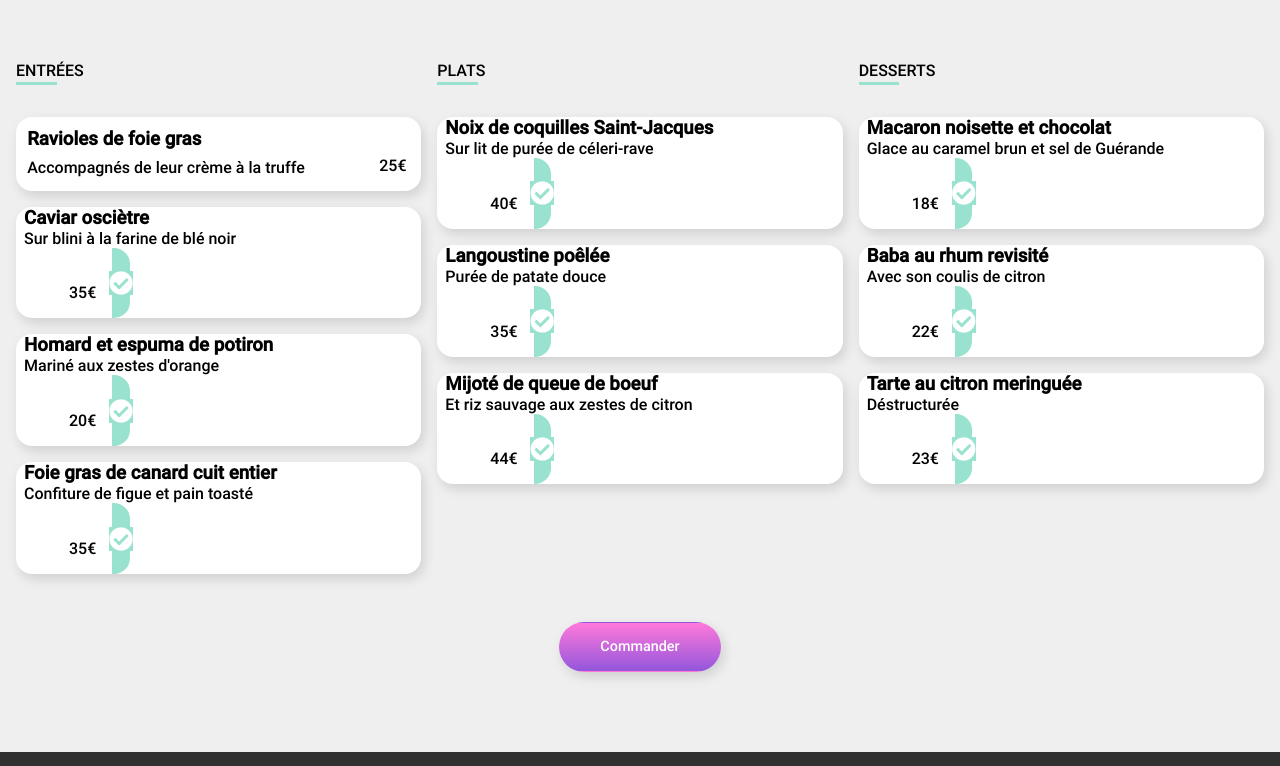
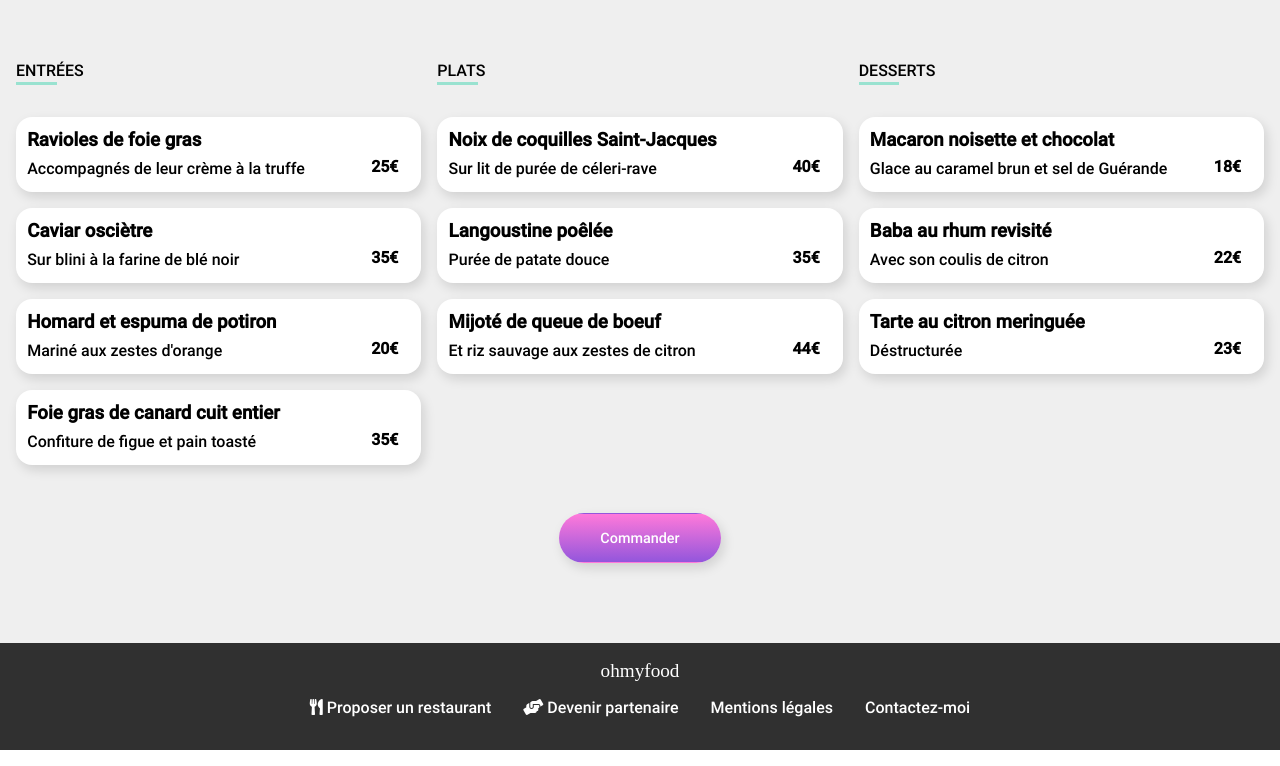
Before and after one commit to FrekoJazz/JasonCrosTirard_3_21092021., a plain HTML site: page menu-la-note-enchantee.html in a window 1280 px wide. Shown: the part 701-1467 px from the top of the page. Drawn offline with Linux system fonts and the light colour scheme; a web font is replaced by a local one.

Commit message:
menu resaturant ok !

```diff
--- a/menu-la-note-enchantee.html
+++ b/menu-la-note-enchantee.html
@@ -68,134 +68,135 @@
                                     </div>
                                 </div>
                             </article>
-                            <article class="small-card small-card__2">
-                                <div class="box-small-card">
-                                    <div class="box-small-card__text">
+                            <article class="box-small-card small-card small-card__2">
+                                <div class="box-small-card__paragraphe">
                                     <h3 class="small-card__title">Caviar osciètre</h3>
                                     <p class="small-card__text">Sur blini à la farine de blé noir</p>
                                 </div>
                                 <div class="box-small-card__price">
                                     <p class="small-card__price">35€</p>
-                                        <div class="box-small-card__box-green"><i
-                                                class="fas fa-check-circle box-small-card__circle"></i></div>
+                                </div>
+                                <div class="box-small-card__box-green">
+                                    <div class="box-small-card__check">
+                                        <div><i class="fas fa-check-circle box-small-card__circle"></i></div>
                                     </div>
                                 </div>
                             </article>
-                            <article class="small-card small-card__3">
-                                <div class="box-small-card">
-                                    <div class="box-small-card__text">
+                            <article class="box-small-card small-card small-card__3">
+                                <div class="box-small-card__paragraphe">
                                     <h3 class="small-card__title">Homard et espuma de potiron</h3>
                                     <p class="small-card__text">Mariné aux zestes d'orange</p>
                                 </div>
                                 <div class="box-small-card__price">
                                     <p class="small-card__price">20€</p>
-                                        <div class="box-small-card__box-green"><i
-                                                class="fas fa-check-circle box-small-card__circle"></i>
                                 </div>
+                                <div class="box-small-card__box-green">
+                                    <div class="box-small-card__check">
+                                        <div><i class="fas fa-check-circle box-small-card__circle"></i></div>
                                     </div>
                                 </div>
                             </article>
-                            <article class="small-card small-card__4">
-                                <div class="box-small-card">
-                                    <div class="box-small-card__text">
+                            <article class="box-small-card small-card small-card__4">
+                                <div class="box-small-card__paragraphe">
                                     <h3 class="small-card__title">Foie gras de canard cuit entier</h3>
                                     <p class="small-card__text">Confiture de figue et pain toasté</p>
                                 </div>
                                 <div class="box-small-card__price">
                                     <p class="small-card__price">35€</p>
-                                        <div class="box-small-card__box-green"><i
-                                                class="fas fa-check-circle box-small-card__circle"></i>
                                 </div>
+                                <div class="box-small-card__box-green">
+                                    <div class="box-small-card__check">
+                                        <div><i class="fas fa-check-circle box-small-card__circle"></i></div>
                                     </div>
                                 </div>
                             </article>
                         </div>
                         <div class="groupe-menu">
                             <h2 class="menu__title">PLATS</h2>
-                            <article class="small-card small-card__1">
-                                <div class="box-small-card">
-                                    <div class="box-small-card__text">
+                            <article class="box-small-card small-card small-card__1">
+                                <div class="box-small-card__paragraphe">
                                     <h3 class="small-card__title">Noix de coquilles Saint-Jacques</h3>
                                     <p class="small-card__text">Sur lit de purée de céleri-rave</p>
                                 </div>
                                 <div class="box-small-card__price">
                                     <p class="small-card__price">40€</p>
-                                        <div class="box-small-card__box-green"><i
-                                                class="fas fa-check-circle box-small-card__circle"></i>
                                 </div>
+                                <div class="box-small-card__box-green">
+                                    <div class="box-small-card__check">
+                                        <div><i class="fas fa-check-circle box-small-card__circle"></i></div>
                                     </div>
                                 </div>
                             </article>
-                            <article class="small-card small-card__2">
-                                <div class="box-small-card">
-                                    <div class="box-small-card__text">
+                            <article class="box-small-card small-card small-card__2">
+                                <div class="box-small-card__paragraphe">
                                     <h3 class="small-card__title">Langoustine poêlée</h3>
                                     <p class="small-card__text">Purée de patate douce</p>
                                 </div>
                                 <div class="box-small-card__price">
                                     <p class="small-card__price">35€</p>
-                                        <div class="box-small-card__box-green"><i
-                                                class="fas fa-check-circle box-small-card__circle"></i>
                                 </div>
+                                <div class="box-small-card__box-green">
+                                    <div class="box-small-card__check">
+                                        <div><i class="fas fa-check-circle box-small-card__circle"></i></div>
                                     </div>
                                 </div>
                             </article>
-                            <article class="small-card small-card__3">
-                                <div class="box-small-card">
-                                    <div class="box-small-card__text">
+                            <article class="box-small-card small-card small-card__3">
+                                <div class="box-small-card__paragraphe">
                                     <h3 class="small-card__title">Mijoté de queue de boeuf</h3>
                                     <p class="small-card__text">Et riz sauvage aux zestes de citron</p>
                                 </div>
                                 <div class="box-small-card__price">
                                     <p class="small-card__price">44€</p>
-                                        <div class="box-small-card__box-green"><i
-                                                class="fas fa-check-circle box-small-card__circle"></i>
                                 </div>
+                                <div class="box-small-card__box-green">
+                                    <div class="box-small-card__check">
+                                        <div><i class="fas fa-check-circle box-small-card__circle"></i></div>
                                     </div>
                                 </div>
                             </article>
                         </div>
                         <div class="groupe-menu">
                             <h2 class="menu__title">DESSERTS</h2>
-                            <article class="small-card small-card__1">
-                                <div class="box-small-card">
-                                    <div class="box-small-card__text">
+                            <article class="box-small-card small-card small-card__1">
+                                <div class="box-small-card__paragraphe">
                                     <h3 class="small-card__title">Macaron noisette et chocolat</h3>
                                     <p class="small-card__text">Glace au caramel brun et sel de Guérande</p>
                                 </div>
                                 <div class="box-small-card__price">
                                     <p class="small-card__price">18€</p>
-                                        <div class="box-small-card__box-green"><i
-                                                class="fas fa-check-circle box-small-card__circle"></i>
                                 </div>
+                                <div class="box-small-card__box-green">
+                                    <div class="box-small-card__check">
+                                        <div><i class="fas fa-check-circle box-small-card__circle"></i></div>
                                     </div>
                                 </div>
                             </article>
-                            <article class="small-card small-card__2">
-                                <div class="box-small-card">
-                                    <div class="box-small-card__text">
+                            <article class="box-small-card small-card small-card__2">
+                                <div class="box-small-card__paragraphe">
                                     <h3 class="small-card__title">Baba au rhum revisité</h3>
                                     <p class="small-card__text">Avec son coulis de citron</p>
                                 </div>
                                 <div class="box-small-card__price">
                                     <p class="small-card__price">22€</p>
-                                        <div class="box-small-card__box-green"><i
-                                                class="fas fa-check-circle box-small-card__circle"></i>
                                 </div>
+                                <div class="box-small-card__box-green">
+                                    <div class="box-small-card__check">
+                                        <div><i class="fas fa-check-circle box-small-card__circle"></i></div>
                                     </div>
                                 </div>
                             </article>
-                            <article class="small-card small-card__3">
-                                <div class="box-small-card">
-                                    <div class="box-small-card__text">
+                            <article class="box-small-card small-card small-card__3">
+                                <div class="box-small-card__paragraphe">
                                     <h3 class="small-card__title">Tarte au citron meringuée</h3>
                                     <p class="small-card__text">Déstructurée</p>
                                 </div>
                                 <div class="box-small-card__price">
                                     <p class="small-card__price">23€</p>
-                                        <div class="box-small-card__box-green"><i
-                                                class="fas fa-check-circle box-small-card__circle"></i>
                                 </div>
+                                <div class="box-small-card__box-green">
+                                    <div class="box-small-card__check">
+                                        <div><i class="fas fa-check-circle box-small-card__circle"></i></div>
                                     </div>
                                 </div>
                             </article>
--- a/sass/layout/_menu-restaurant.scss
+++ b/sass/layout/_menu-restaurant.scss
@@ -76,6 +76,7 @@
     &__price {
         padding: 0 0 1rem;
         margin-right: 1rem;
+        font-weight: bold;
     }
 
     @keyframes apparition {
@@ -96,20 +97,11 @@
     width: 100%;
     cursor: pointer;
     overflow: hidden;
-    &:hover {
-        & .box-small-card__paragraphe {
-            width: 60%;
-        }
-    }
-    &:hover {
-        & .box-small-card__price {
-            transform: translateX(0px);
-            width: 10%;
-        }
-    }
+
     &:hover {
         & .box-small-card__box-green {
-            margin-right: 0rem;
+            width:35%;
+
         }
     }
     &:hover {
@@ -133,31 +125,30 @@
 
     }
     &__price {
-        width: 22%;
+        width: 15%;
         display: flex;
-        align-items: flex-end;
-        transform: translateX(45px);
-        transition: transform 350ms ease-in-out;
+        justify-content: flex-end;
     }
     &__box-green {
         display: flex;
-        justify-content: center;
-        width: 20%;
-        padding: 1.4rem 0rem;
+        align-items: center;
+        width: 0%;
+        margin-right: -3rem;
+        padding: 1.5rem 1rem 1.5rem;
         border: 1px solid transparent;
         background-color: #99E2D0;
         border-radius: 0 1rem 1rem 0;
-        margin-right: -5rem;
-        transition: transform 350ms ease-in-out;
+        transition: width 0.5s ease-in-out;
+    }
+    &__check {
+        margin-left: 0.8rem
     }
         &__circle {
             @include background($tertiary);
             color: white;
             font-size: 1.5rem;
-            margin-top: auto;
-            margin-bottom: auto;
             transform: rotate(-1turn);
-            transition: transform 350ms ease-in-out;
+            transition: transform 350ms ease-in-out 0.2s;
 
             @include medium-only {
                 margin: 0 1.6rem;
@@ -169,8 +160,7 @@
                 transform: rotate(0turn);
             }
         }
-}
-
+    }
 .bouton-menu {
     display: flex;
     justify-content: center;
```
Also changed, not shown: assets/style/style.css, 1 other file. Lines whose indentation alone changed are shown as unchanged.
